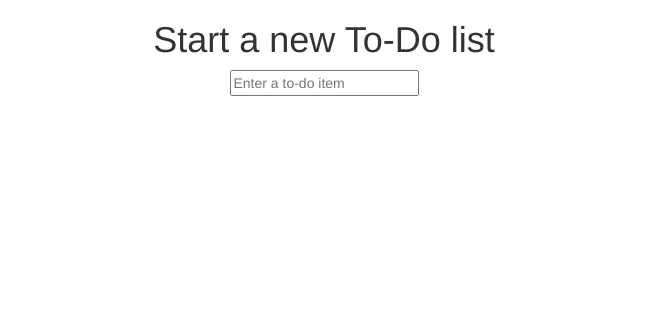
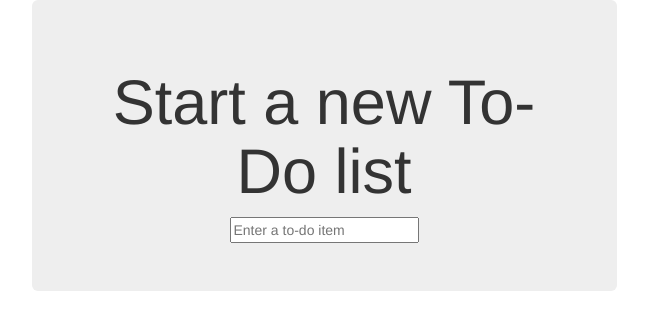
Before and after one commit to leoalmeidab/tdd-project, a Django app: page / in a window 1280 px wide. Shown: the top 330 px of the page, without its empty margins (316-964 px from the left). Run offline with Django 3.2, Linux system fonts and the light colour scheme; some libraries are stand-ins or nearby versions.

Commit message:
Melhorando a estética da aplicação

```diff
--- a/lists/templates/base.html
+++ b/lists/templates/base.html
@@ -13,7 +13,7 @@
     <div class="container">
 
         <div class="row">
-        <div class="col-md-6 col-md-offset-3">
+            <div class="col-md-6 col-md-offset-3 jumbotron">
                 <div class="text-center">
                 <h1>{% block header_text %}{% endblock %}</h1>
                     <form method="POST" action="{% block form_action %}{% endblock %}">
```
Also changed, not shown: lists/templates/list.html (+5 -5 lines). Lines whose indentation alone changed are shown as unchanged.
